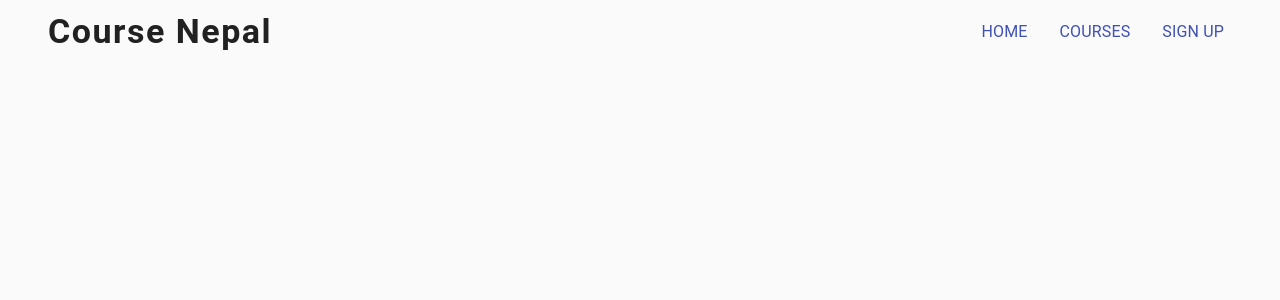
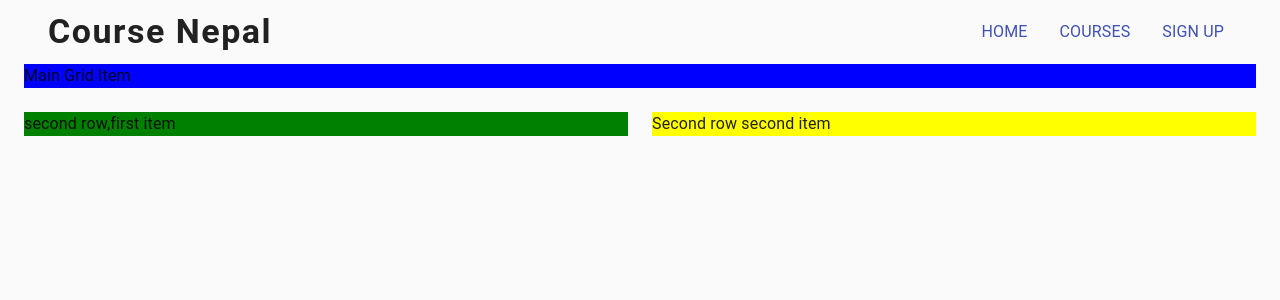
Before and after one commit to arun6665/REACTWEBSITE, a React (Create React App) app: page / in a window 1280 px wide. Shown: the top 300 px of the page. Built offline with nearby package versions, Linux system fonts and the light colour scheme.

Commit message:
made grid model

```diff
--- a/src/App.js
+++ b/src/App.js
@@ -1,14 +1,23 @@
 
 import './App.css';
-import React from 'react';
-import CssBaseline from '@material-ui/core/CssBaseline';
-import NavigationBar from './NavigationBar';
+import React           from 'react';
+import CssBaseline     from  '@material-ui/core/CssBaseline';
+import NavigationBar   from  './NavigationBar';
+import GridLayout      from  './GridLayout';
+import Container       from  '@material-ui/core/Container';
+
 
 function App() {
   return (
     <div classname ="App">
-      <CssBaseline />
+     <CssBaseline />
      <NavigationBar />
+     <Container>
+       <main>
+          <GridLayout />
+        </main>
+     </Container>
+
     </div>
   );
 }
--- /dev/null
+++ b/src/GridLayout.js
@@ -0,0 +1,58 @@
+import React from 'react';
+import Grid from '@material-ui/core/Grid';
+import Typography         from '@material-ui/core/Typography';
+import { makeStyles }     from '@material-ui/core/styles';
+
+const useStyles = makeStyles(theme => ({
+
+mainGridItem: {
+    backgroundColor: 'blue'
+},
+secondRowFirstItem:
+{
+    backgroundColor: 'green'
+},
+
+secondRowSecondItem:
+{
+    backgroundColor: 'yellow'
+}
+
+
+
+}));
+export default function GridLayout()
+{
+
+const classes = useStyles();
+
+return (
+<Grid container spacing={3}>
+    <Grid item lg={12} sm={12} xs={12}>
+        <Typography className={classes.mainGridItem}>
+          Main Grid Item
+        </Typography>
+
+    </Grid>
+
+    <Grid item sm={6} xs={12}>
+       <Typography className={classes.secondRowFirstItem}>
+         second row,first item
+       </Typography>
+
+    </Grid>
+    <Grid item sm={6} xs={12}>
+       <Typography className={classes.secondRowSecondItem}>
+           Second row second item
+       </Typography>
+    </Grid>
+
+</Grid>
+
+
+
+
+);
+
+
+}
```
